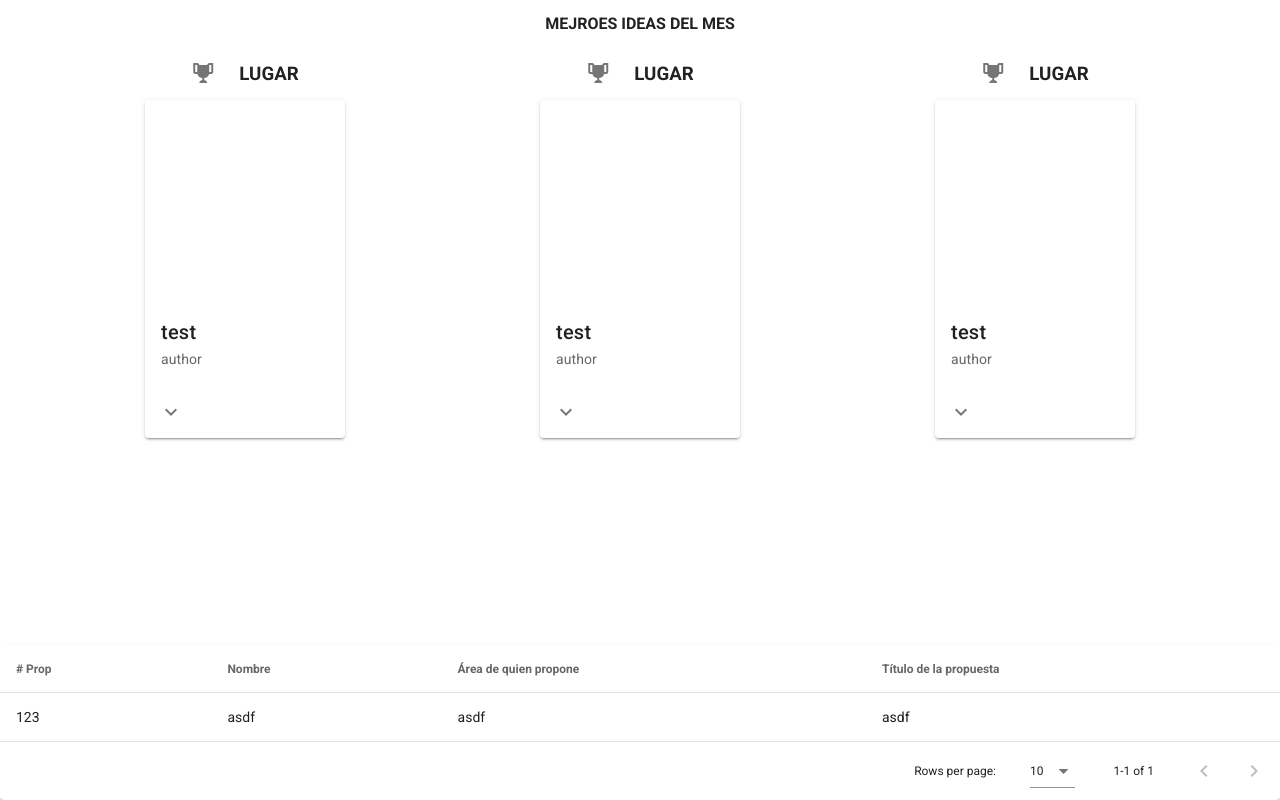
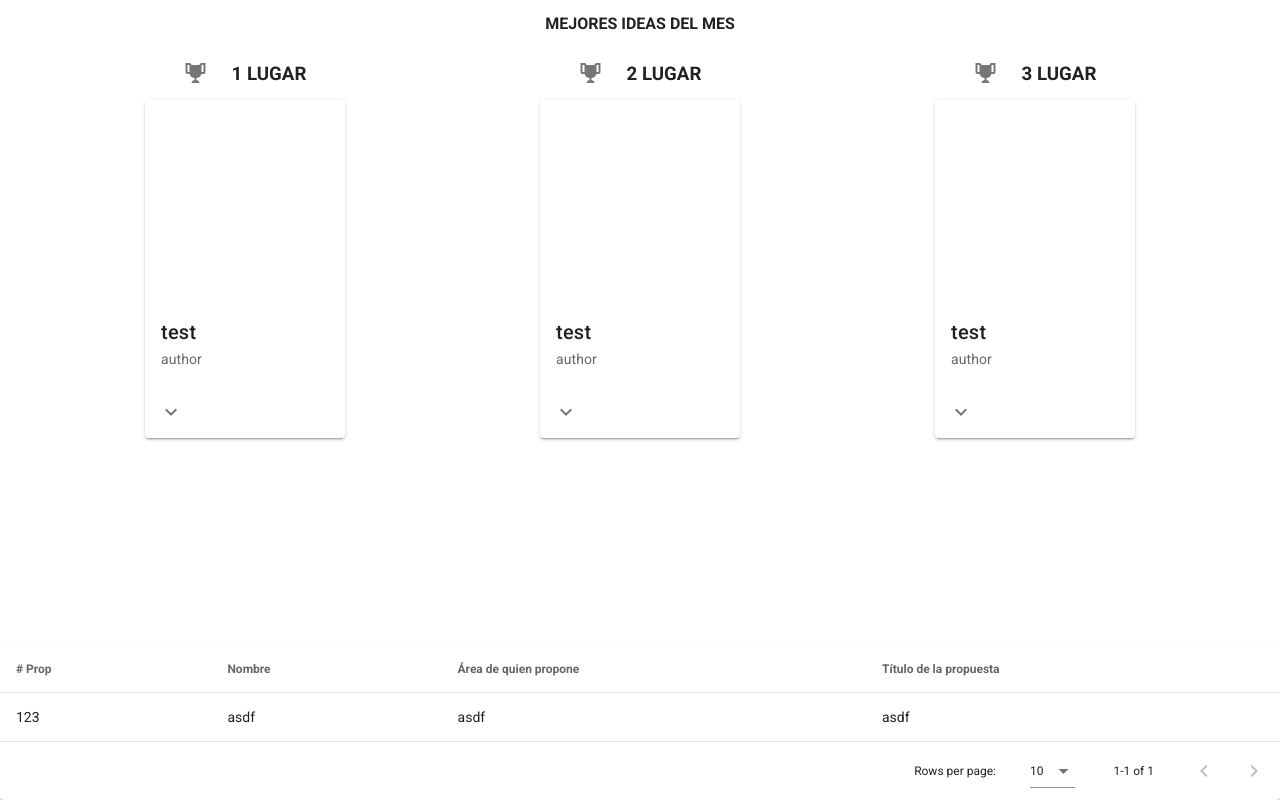
Before and after one commit to mirecabza/HESIdeasDeMejora, a Vue app: page /reconocimientos in a window 1280 px wide. Built offline with nearby package versions, Linux system fonts and the light colour scheme.

Commit message:
Fixed typo. Placeholder projects

```diff
--- a/src/views/Awards.vue
+++ b/src/views/Awards.vue
@@ -3,14 +3,29 @@
     <v-container grid-list-xs>
       <v-row>
         <v-col cols="12">
-          <h4>MEJROES IDEAS DEL MES</h4>
+          <h4>MEJORES IDEAS DEL MES</h4>
         </v-col>
       </v-row>
       <v-row justify="space-around">
         <!-- Podium, 3 of the below cols -->
-        <ProjectCard title="test" author="author" description="description" />
-        <ProjectCard title="test" author="author" description="description" />
-        <ProjectCard title="test" author="author" description="description" />
+        <ProjectCard
+          place="1"
+          title="test"
+          author="author"
+          description="description"
+        />
+        <ProjectCard
+          place="2"
+          title="test"
+          author="author"
+          description="description"
+        />
+        <ProjectCard
+          place="3"
+          title="test"
+          author="author"
+          description="description"
+        />
       </v-row>
     </v-container>
     <v-spacer></v-spacer>
```
